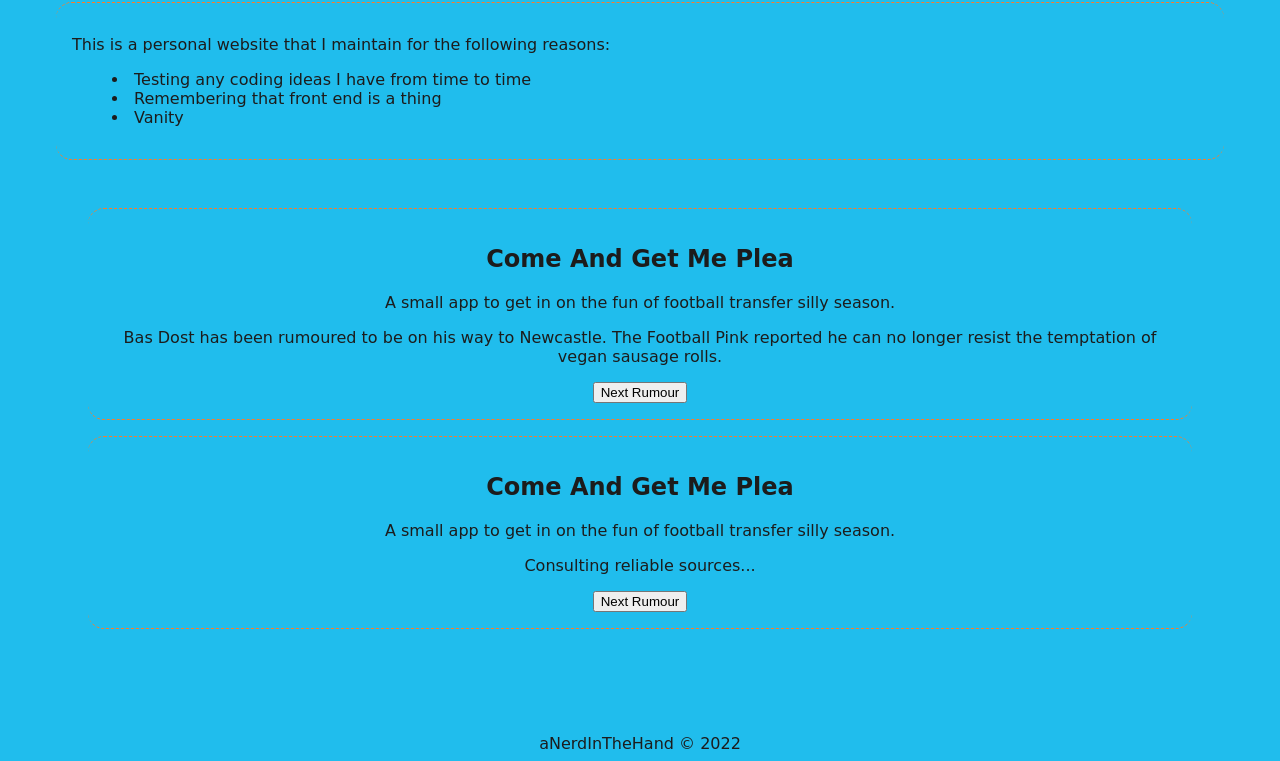
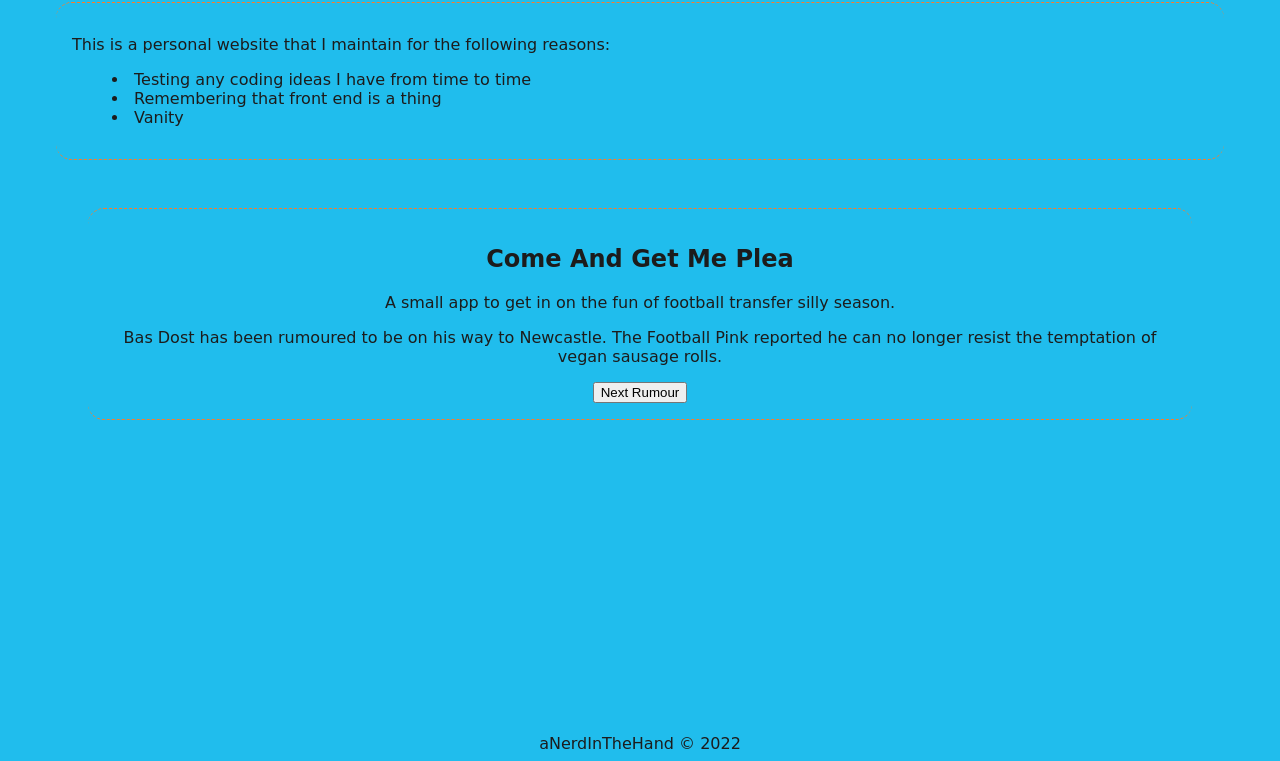
Before and after one commit to aNerdInTheHand/nickholvast.com, a plain HTML site: page index.html in a window 1280 px wide. Shown: the part 55-816 px from the top of the page. Drawn offline with Linux system fonts and the light colour scheme; no server answers; a web font is replaced by a local one.

Commit message:
remove duplicate rumours div

```diff
--- a/index.html
+++ b/index.html
@@ -38,14 +38,6 @@
         <p id='rumour' class='rumour-element'>Consulting reliable sources...</p>
         <button onclick="getRumour()" class='rumour-element'>Next Rumour</button>
       </div>
-      <div class="section">
-        <h2>Come And Get Me Plea</h2>
-        <p class="section-info">
-          A small app to get in on the fun of football transfer silly season.
-        </p>
-        <p id='rumour' class='rumour-element'>Consulting reliable sources...</p>
-        <button onclick="getRumour()" class='rumour-element'>Next Rumour</button>
-      </div>
 
     </div>
 
```
